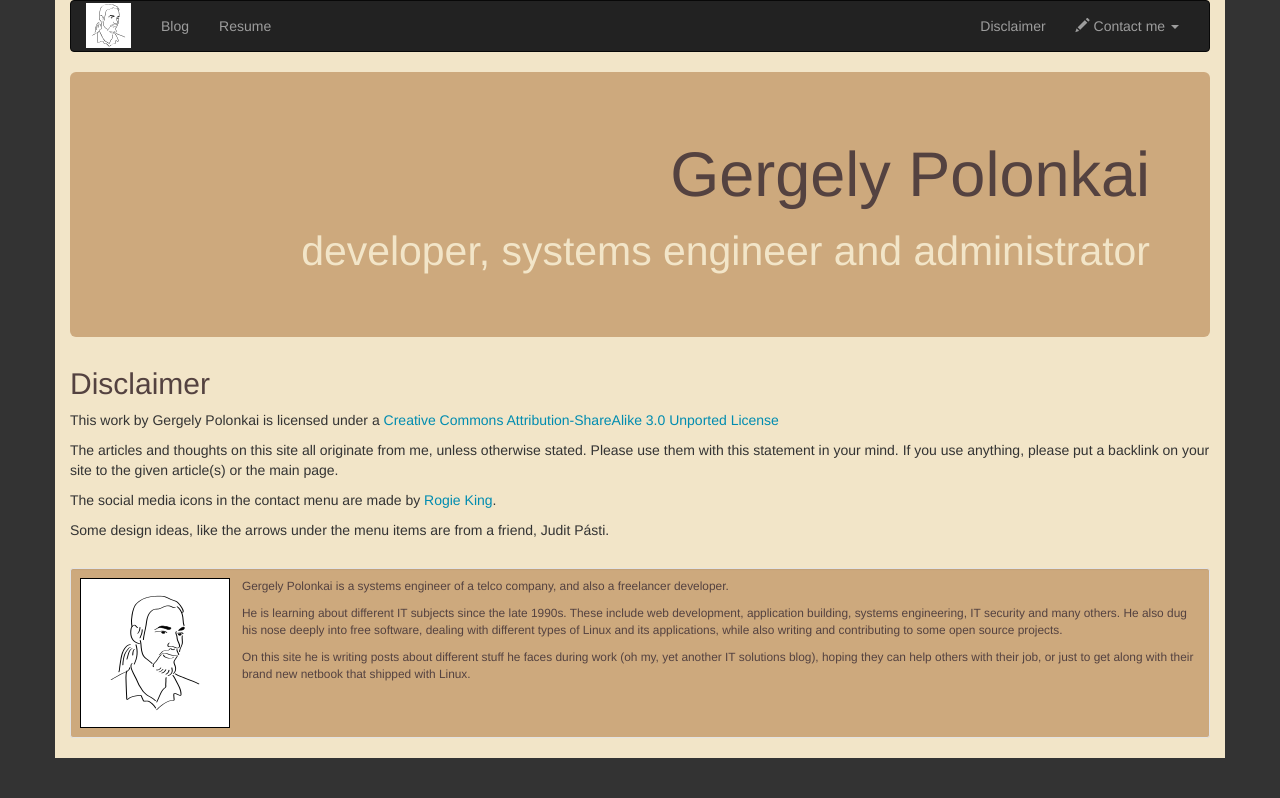
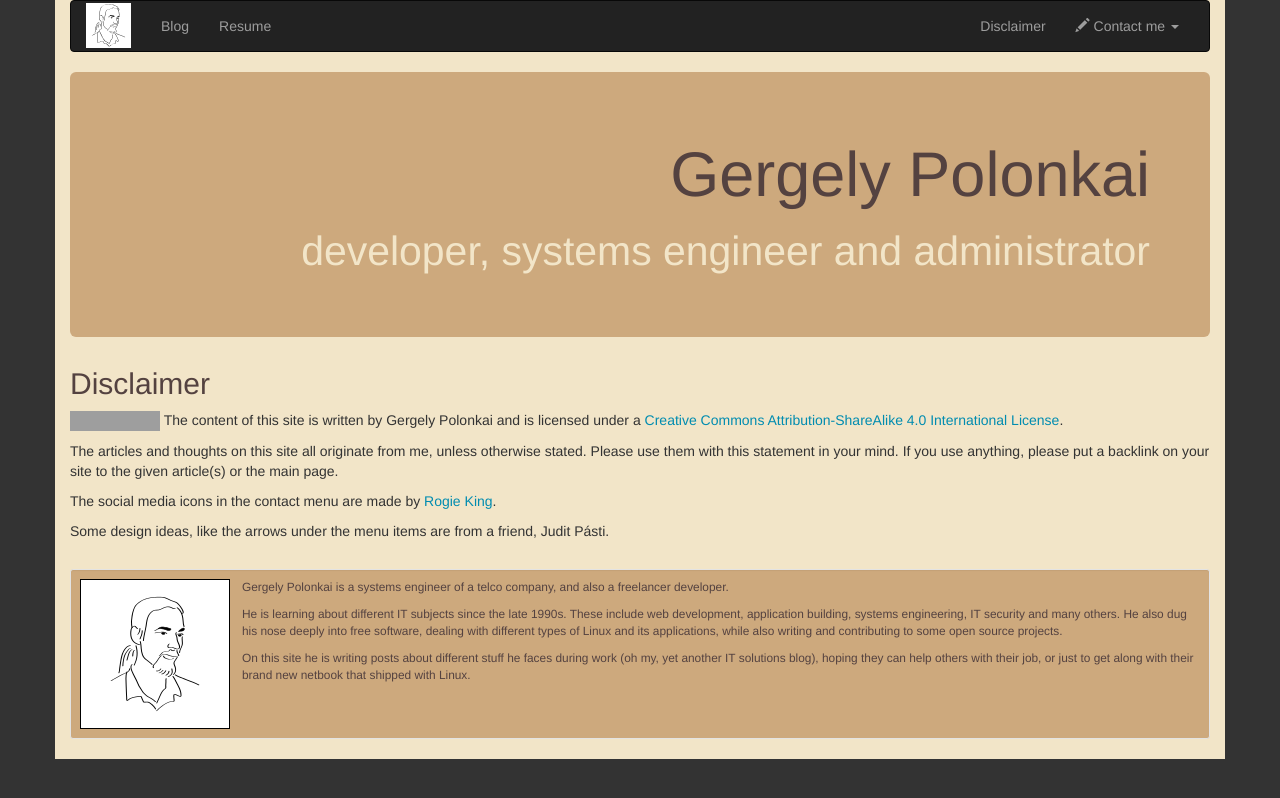
Before and after one commit to gergelypolonkai/gergelypolonkai.github.io, a Jekyll site: the page built from disclaimer/index.md, in a window 1280 px wide. Shown: the top 798 px of the page. Built offline with Jekyll 4.4.1, drawn with Linux system fonts in a browser that asks for light colours; nearby versions of some CDN libraries; comment, search, counter and statistics services are not loaded; grey boxes are pictures that could not be loaded.

Commit message:
Upgrade licence to CC-BY-SA 4.0

```diff
--- a/disclaimer/index.md
+++ b/disclaimer/index.md
@@ -3,9 +3,8 @@
 title: Disclaimer
 ---
 
-This work by Gergely Polonkai is licensed under a [Creative Commons
-Attribution-ShareAlike 3.0 Unported
-License](http://creativecommons.org/licenses/by-sa/3.0/)
+<a rel="license" href="http://creativecommons.org/licenses/by-sa/4.0/"><img alt="Creative Commons License" style="border-width:0" src="https://i.creativecommons.org/l/by-sa/4.0/80x15.png" /></a>
+<span xmlns:dct="http://purl.org/dc/terms/" href="http://purl.org/dc/dcmitype/Text" property="dct:title" rel="dct:type">The content of this site</span> is written by <span xmlns:cc="http://creativecommons.org/ns#" property="cc:attributionName">Gergely Polonkai</span> and is licensed under a <a rel="license" href="http://creativecommons.org/licenses/by-sa/4.0/">Creative Commons Attribution-ShareAlike 4.0 International License</a>.
 
 The articles and thoughts on this site all originate from me, unless
 otherwise stated. Please use them with this statement in your mind. If
```
